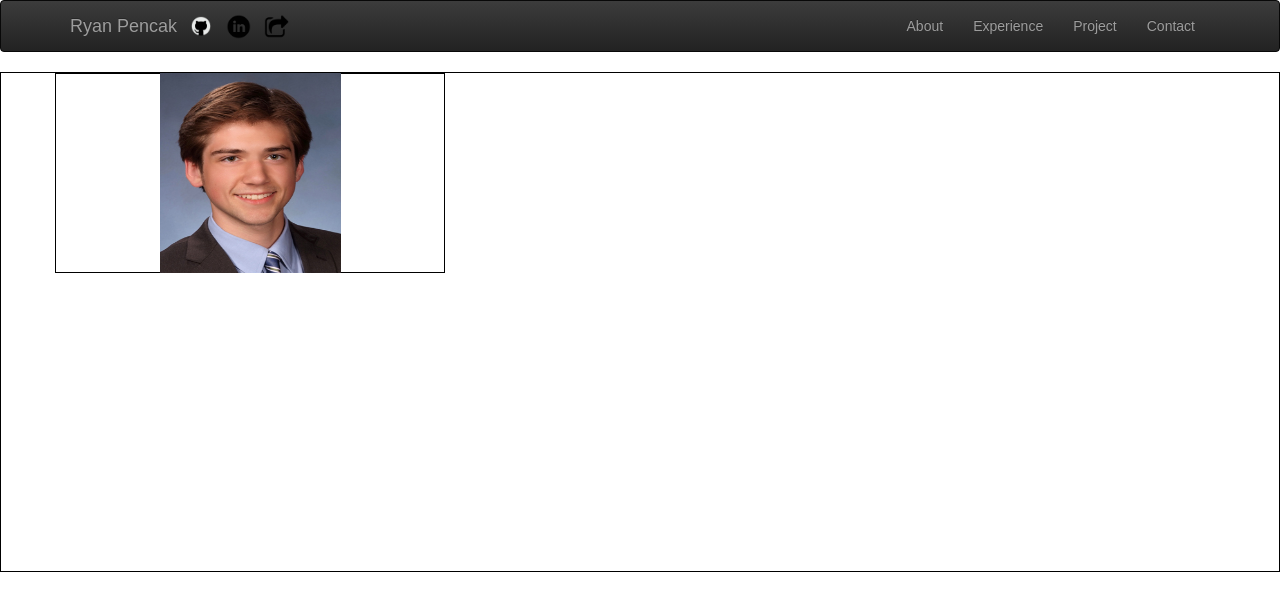
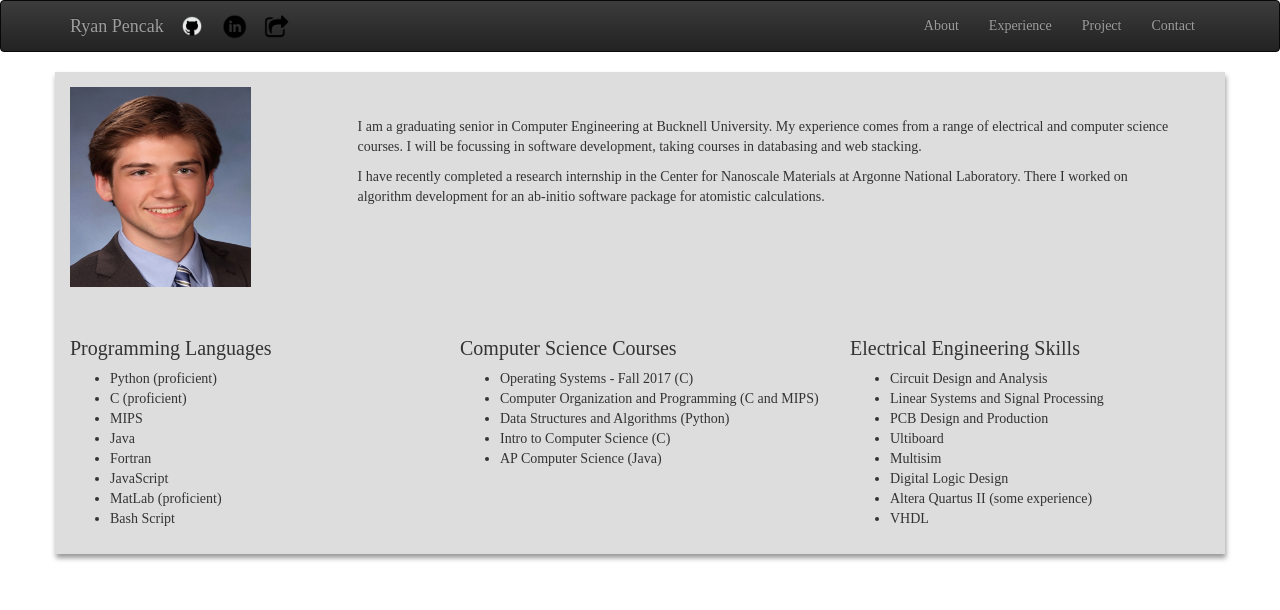
Before and after one commit to danielpencak/ryanPencak, a React (Create React App) app: page / in a window 1280 px wide. Shown: the top 610 px of the page. Built offline with nearby package versions, Linux system fonts and the light colour scheme.

Commit message:
Add summary and skills

```diff
--- a/src/About/About.css
+++ b/src/About/About.css
@@ -1,3 +1,8 @@
+.About {
+  height: 500px;
+  /*border: 1px solid black;*/
+}
+
 .About .headshot {
   height: 200px;
   width: 181px;
@@ -5,13 +10,30 @@
 
 .About .pic {
   display: flex;
-  justify-content: center;
+  justify-content: flex-start;
   align-items: center;
   height: 200px;
-  border: 1px solid black;
+  /*border: 1px solid black;*/
 }
 
-.About {
-  height: 500px;
-  border: 1px solid black;
+.About .summary {
+    padding: 30px 50px 40px 10px;
 }
+
+.About .show-grid h1 {
+  font-size: 20px;
+}
+
+.About .show-grid.skills {
+  padding-top: 30px;
+}
+
+.About .container {
+  background-color: #DDD;
+  box-shadow: 1px 4px 5px #999;
+  padding: 15px;
+}
+
+.pic.col-md-3.col-xs-12 {
+  padding-right: 0;
+}
--- a/src/About/About.js
+++ b/src/About/About.js
@@ -9,10 +9,61 @@ export default class About extends Component {
       <div className="About">
         <Grid>
           <Row className="show-grid">
-            <Col xs={12} md={4} className="pic">
+            <Col xs={12} sm={4} md={3} className="pic">
               <img className="headshot" src={ Picture } alt="Headshot"/>
             </Col>
-            <Col xs={6} md={8} className="summary"></Col>
+            <Col xs={12} sm={8} md={9} className="summary">
+              <p>
+                I am a graduating senior in Computer Engineering at Bucknell University. My experience comes from a range of electrical and computer science courses. I will be focussing in software development, taking courses in databasing and web stacking.
+              </p>
+              <p>
+                I have recently completed a research internship in the Center for Nanoscale Materials at Argonne National Laboratory. There I worked on algorithm development for an ab-initio software package for atomistic calculations.
+              </p>
+            </Col>
+          </Row>
+          <Row className="show-grid skills">
+            <Col xs={12} md={4}>
+              <h1>
+                Programming Languages
+              </h1>
+              <ul>
+                <li>Python (proficient)</li>
+                <li>C (proficient)</li>
+                <li>MIPS</li>
+                <li>Java</li>
+                <li>Fortran</li>
+                <li>JavaScript</li>
+                <li>MatLab (proficient)</li>
+                <li>Bash Script</li>
+              </ul>
+            </Col>
+            <Col xs={12} md={4}>
+              <h1>
+                Computer Science Courses
+              </h1>
+              <ul>
+                <li>Operating Systems - Fall 2017 (C)</li>
+                <li>Computer Organization and Programming (C and MIPS)</li>
+                <li>Data Structures and Algorithms (Python)</li>
+                <li>Intro to Computer Science (C)</li>
+                <li>AP Computer Science (Java)</li>
+              </ul>
+            </Col>
+            <Col xs={12} md={4}>
+              <h1>
+                Electrical Engineering Skills
+              </h1>
+              <ul>
+                <li>Circuit Design and Analysis</li>
+                <li> Linear Systems and Signal Processing</li>
+                <li>PCB Design and Production</li>
+                <li>Ultiboard</li>
+                <li>Multisim</li>
+                <li>Digital Logic Design</li>
+                <li>Altera Quartus II (some experience)</li>
+                <li>VHDL</li>
+              </ul>
+            </Col>
           </Row>
         </Grid>
       </div>
--- a/src/index.css
+++ b/src/index.css
@@ -1,7 +1,7 @@
 body {
   margin: 0;
   padding: 0;
-  font-family: sans-serif;
+  font-family: didot;
 }
 
 html, body, #root {
```
